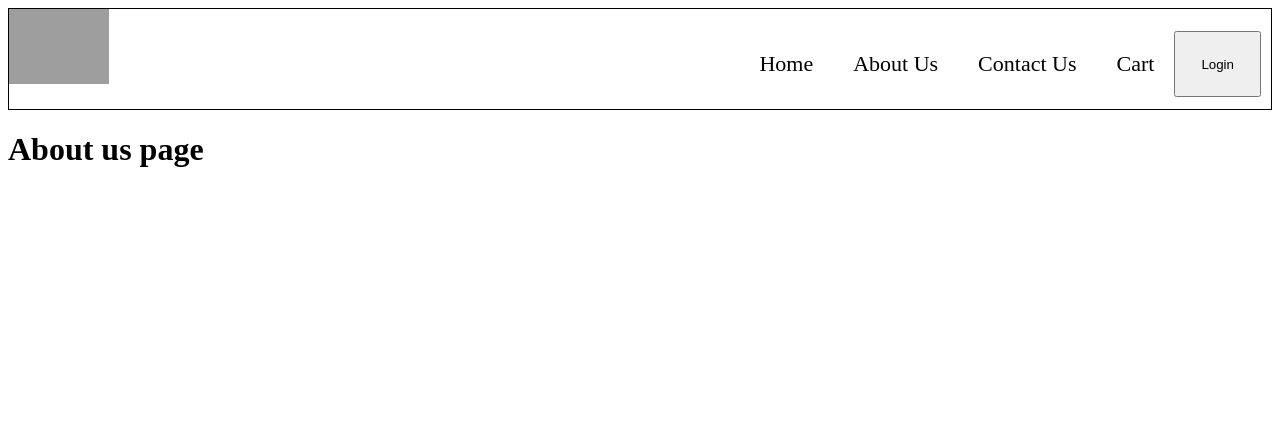
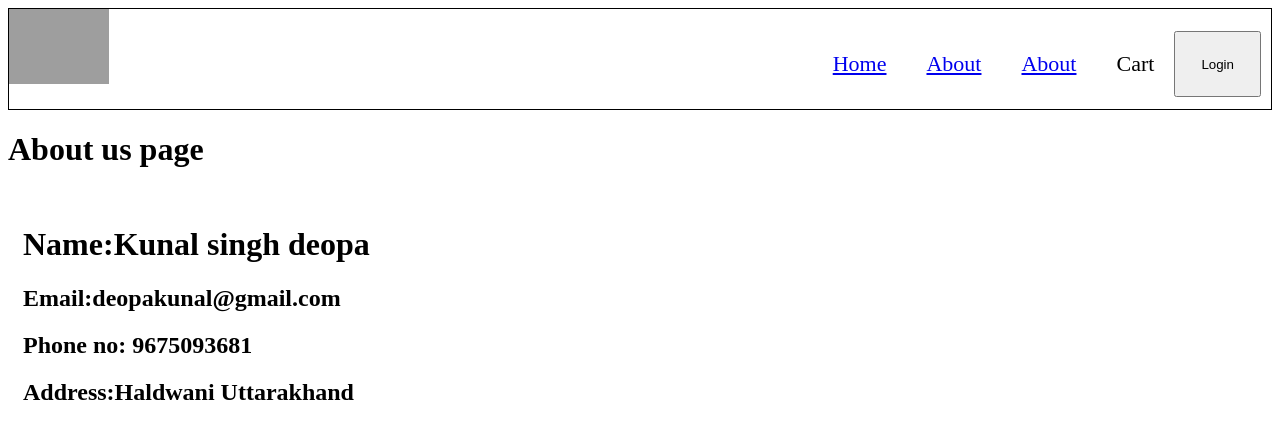
Before and after one commit to Deopa12Kunal/namaste-react, a React (Vite) app: page /About in a window 1280 px wide. Shown: the top 438 px of the page. Built offline with nearby package versions, Linux system fonts and the light colour scheme; grey boxes are pictures that could not be loaded.

Commit message:
getting classy

```diff
--- a/index.css
+++ b/index.css
@@ -87,3 +87,7 @@ gap:40px;
 .filter{
     display:inline-flex;
 }
+.user-card{
+    padding: 15px;
+    margin-block: 5px;
+}
--- a/src/component/About.js
+++ b/src/component/About.js
@@ -1,6 +1,8 @@
+import User from "./User";
 const About =()=>{
 return(<div>
     <h1>About us page</h1>
+    <User/>
 </div>)
 
 }
--- a/src/component/Body.js
+++ b/src/component/Body.js
@@ -2,6 +2,7 @@ import React, { useState, useEffect } from "react";
 import RestaurantCard from "../RestaurantCard";
 // import resList from "../utils/mockdata";
 import Shimmer from "./Shimmer";
+ import {Link} from "react-router-dom";
 
 const Body = () => {
   const [listOfRestaurants, setListOfRestaurant] = useState([]);
@@ -18,7 +19,9 @@ const Body = () => {
     try {
       setLoading(true); // Set loading state to true before fetching data
       const data = await fetch(
-        "https://www.swiggy.com/dapi/restaurants/list/v5?lat=12.9351929&lng=77.62448069999999&page_type=DESKTOP_WEB_LISTING"
+        "https://thingproxy.freeboard.io/fetch/https://www.swiggy.com/dapi/restaurants/list/v5?lat=19.0759837&lng=72.8776559&is-seo-homepage-enabled=true&page_type=DESKTOP_WEB_LISTING"
+
+        // "https://www.swiggy.com/dapi/restaurants/list/v5?lat=12.9351929&lng=77.62448069999999&page_type=DESKTOP_WEB_LISTING"
       );
       const json = await data.json();
       console.log(json);
@@ -26,9 +29,11 @@ const Body = () => {
       // filter all api data here acc to your need
 
       const filteredRestaurantData = json?.data?.cards?.filter(
-        (card) => card?.card?.card?.id == "top_brands_for_you"
+        (card) => card?.card?.card?.id == "restaurant_grid_listing" || card?.card?.card?.id  == "top_brands_for_you"
+
         //!we can also add any id instead of top brands for you using (||)
       );
+       console.log(filteredRestaurantData);
 
       // !! map all filtered data and merege into one
       let allResData = [];
@@ -100,7 +105,12 @@ return <Shimmer/>
       </div>
       <div className="res-container">
         {filteredRestaurants.map((restaurant, index) => (
-          <RestaurantCard key={index} resData={restaurant} />
+          <Link
+          key={restaurant.info.id}
+          to={"/restaurants/"+ restaurant.info.id}
+          >
+          <RestaurantCard resData={restaurant} />
+          </Link>
         ))}
       </div>
     </div>
--- a/src/component/Header.js
+++ b/src/component/Header.js
@@ -15,9 +15,13 @@ const Header =()=> {
         </div>
         <div className="nav-items">
             <ul>
-                <li>Home</li>
-                <li>About Us</li>
-                <li>Contact Us</li>
+                <li><Link to ="/ ">Home</Link></li>
+                <li>
+                    <Link to ="/about">About</Link>
+                </li>
+                <li>
+                    <Link to ="/contact">About</Link>
+                </li>
                 <li>Cart</li>
                 <button className="login"
                 onClick={()=>
--- a/src/component/RestaurantMenu.js
+++ b/src/component/RestaurantMenu.js
@@ -6,6 +6,7 @@ const RestaurantMenu = () => {
 
      const[resInfo, setResInfo]= useState(null);
      const { resId } = useParams();
+      console.log(resId);
      useEffect(()=>{
         fetchMenu();
      },[]);
@@ -37,21 +38,24 @@ const RestaurantMenu = () => {
 
 
   const { itemCards } =
-  resInfo?.cards[2]?.groupedCard?.cardGroupMap?.REGULAR?.cards.find(
-    (card) => card?.card?.card?.itemCards
-  )?.card?.card || {};
+  // resInfo?.cards[2]?.groupedCard?.cardGroupMap?.REGULAR?.cards.find(
+  //   (card) => card?.card?.card?.itemCards
+  (resInfo?.cards[2]?.groupedCard?.cardGroupMap?.REGULAR?.cards[4]?.card?.card) || {};
   console.log(itemCards);
 
 return(
     <div className="menu">
-        <h1>{name}</h1>
+        <h1>Menu</h1>
         <ul>
             {/* using Map function to itterate over item cards */}
-            {itemCards.map((item)=>(
-            <li>{item.card.info.name}</li>))}
+            {itemCards?.map((item=>(
+            <li key = {item?.card?.info?.id}>
+              {item.card.info.name} -{"Rs-"}
+            {item.card.info.price /10}
+
+            </li>
+           ) ))}
         </ul>
-
-
     </div>
 )
 
--- /dev/null
+++ b/src/component/User.js
@@ -0,0 +1,11 @@
+const User =()=>{
+    return(
+        <div className="user-card">
+            <h1>Name:Kunal singh deopa</h1>
+            <h2>Email:deopakunal@gmail.com</h2>
+            <h2>Phone no: 9675093681</h2>
+            <h2>Address:Haldwani Uttarakhand</h2>
+        </div>
+    );
+};
+ export default User;
--- a/src/utils/constants.js
+++ b/src/utils/constants.js
@@ -1,6 +1,4 @@
  export const CDN_URL="https://media-assets.swiggy.com/swiggy/image/upload/fl_lossy,f_auto,q_auto,w_660/";
  export const LOGO_URL="https://bitbucket.org/namastedev/namaste-react-live/raw/287b3d3a32a5c90bacd113fb01878a86176b85e7/src/assets/img/foodvilla.png";
-export const MENU_API  ="https://media-assets.swiggy.com/dweb/js/menupl.e581db70addc943.js";
-
-// export const MENU_API =
-//   "https://www.swiggy.com/dapi/menu/pl?page-type=REGULAR_MENU&complete-menu=true&lat=19.0177989&lng=72.84781199999999&restaurantId=";
+//export const MENU_API = "https://thingproxy.freeboard.io/fetch/https://www.swiggy.com/dapi/menu/pl?page-type=REGULAR_MENU&complete-menu=true&lat=19.0221791&lng=73.1098806&restaurantId=" ;
+export const MENU_API ="https://www.swiggy.com/dapi/menu/pl?page-type=REGULAR_MENU&complete-menu=true&lat=19.0177989&lng=72.84781199999999&restaurantId=";
```
